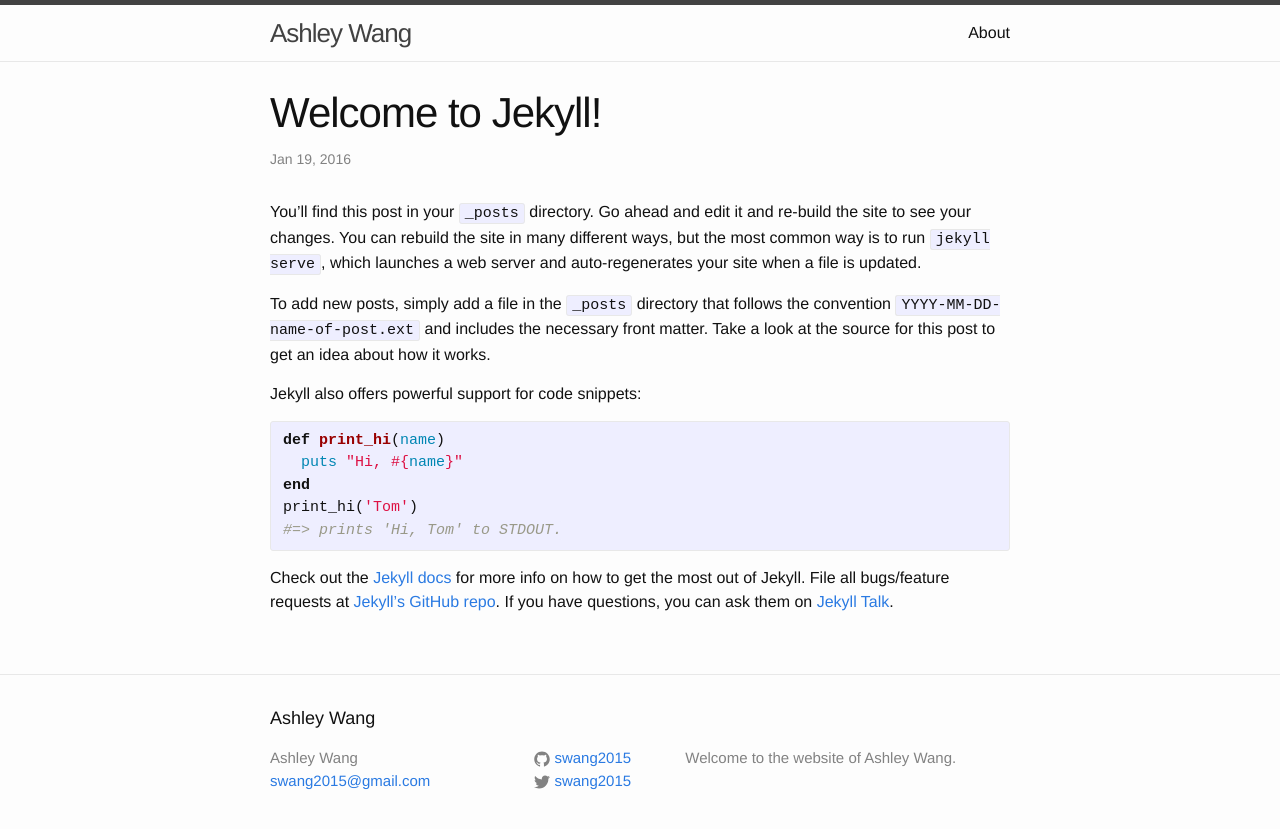
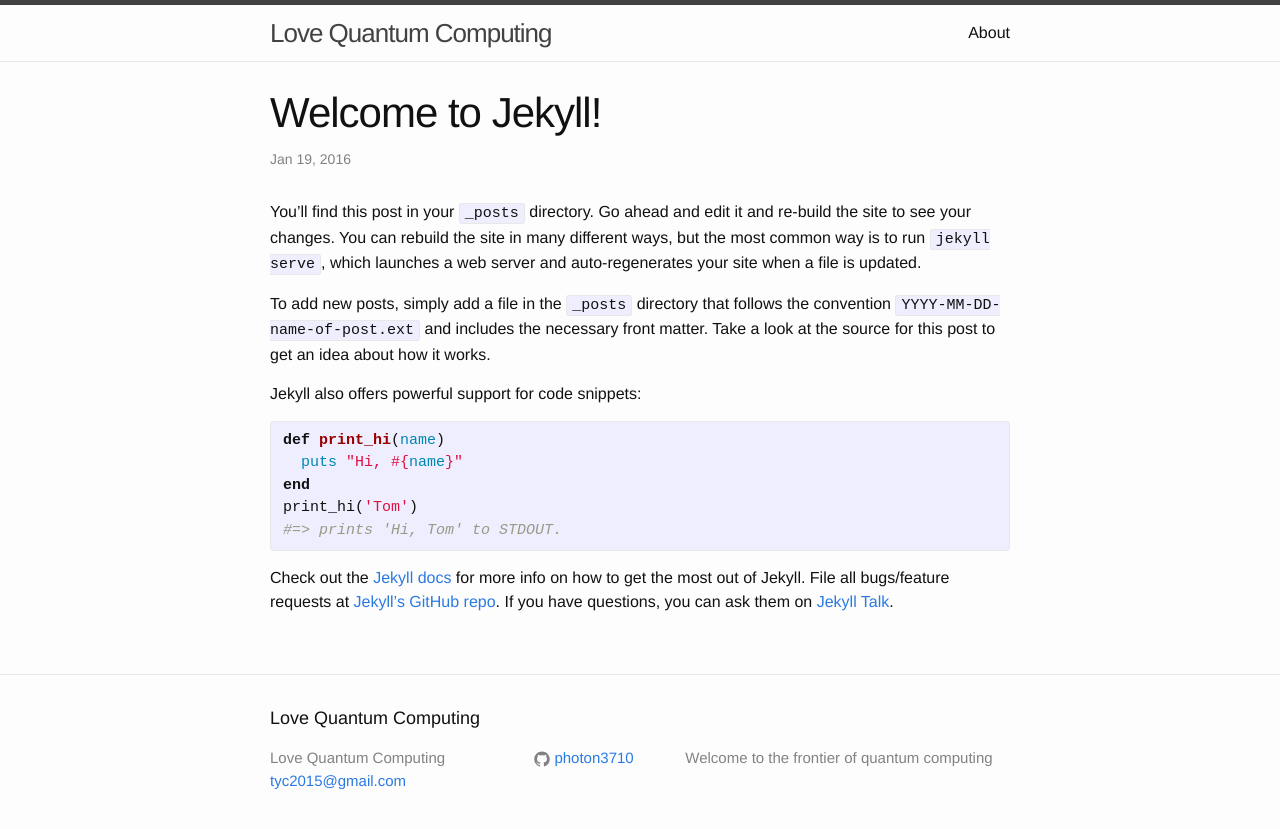
Before and after one commit to photon3710/photon3710.github.io, a Jekyll site: the page built from _posts/2016-01-19-welcome-to-jekyll.markdown, in a window 1280 px wide. Shown: the top 829 px of the page. Built offline with Jekyll 4.4.1, drawn with Linux system fonts in a browser that asks for light colours.

Commit message:
Update _config.yml

```diff
--- a/_config.yml
+++ b/_config.yml
@@ -6,14 +6,13 @@
 # 'jekyll serve'. If you change this file, please restart the server process.
 
 # Site settings
-title: Ashley Wang
-email: swang2015@gmail.com
+title: Love Quantum Computing
+email: tyc2015@gmail.com
 description: > # this means to ignore newlines until "baseurl:"
-  Welcome to the website of Ashley Wang.
+  Welcome to the frontier of quantum computing
 baseurl: "" # the subpath of your site, e.g. /blog
-url: "http://ashleywang.me" # the base hostname & protocol for your site
-twitter_username: swang2015
-github_username:  swang2015
+url: "http://iqc.guru" # the base hostname & protocol for your sit
+github_username:  photon3710
 
 # Build settings
 markdown: kramdown
```
